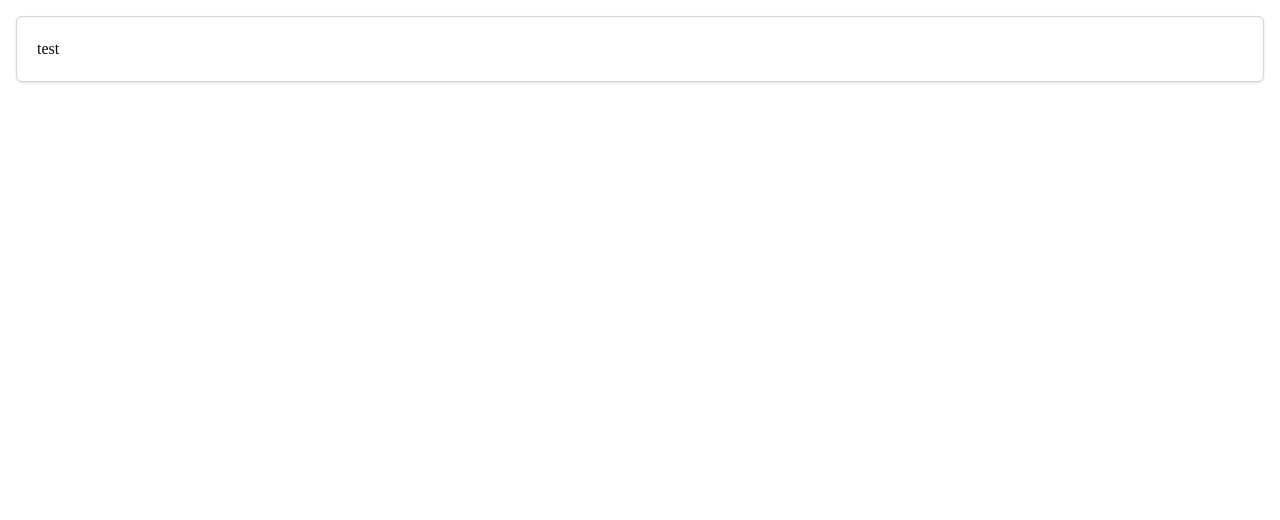
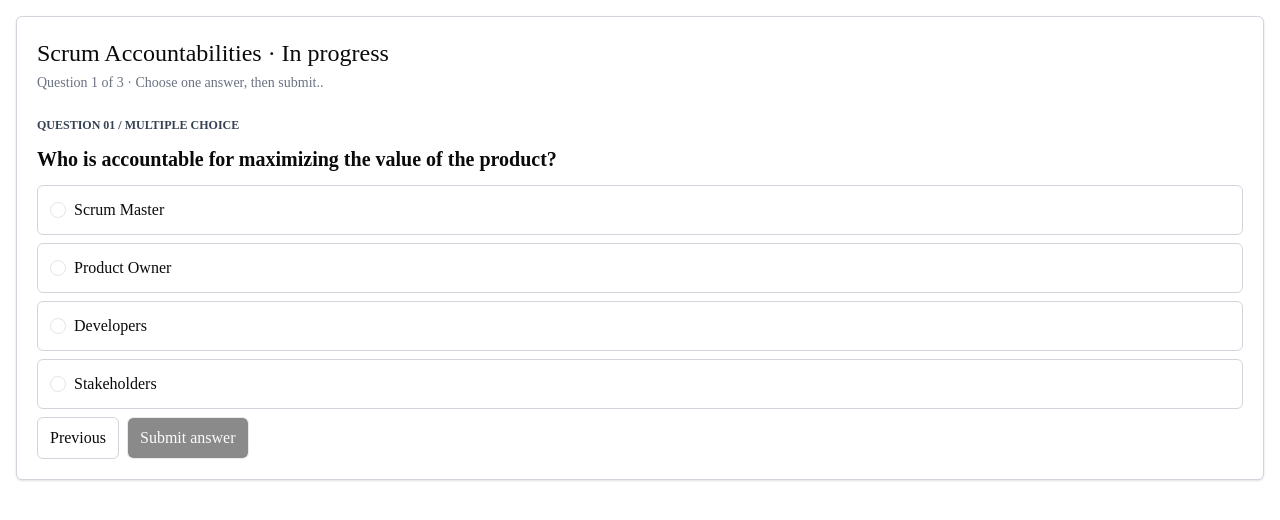
Before and after one commit to chingu-voyages/X02-team-01, a Next.js app in the folder frontend/: page / in a window 1280 px wide. Shown: the top 520 px of the page. Built offline with nearby package versions, Linux system fonts and the light colour scheme.

Commit message:
test: import ExamCard for manual testing

```diff
--- a/frontend/src/app/page.tsx
+++ b/frontend/src/app/page.tsx
@@ -1,13 +1,13 @@
-import Card from "@/components/ui/Card";
+"use client";
+
+import ExamCard from "@/features/exams/ExamCard";
 
 export default function Home() {
   return (
     <div>
       <main>
         <div>
-          <Card>
-            test
-          </Card>
+          <ExamCard></ExamCard>
         </div>
       </main>
     </div>
```
